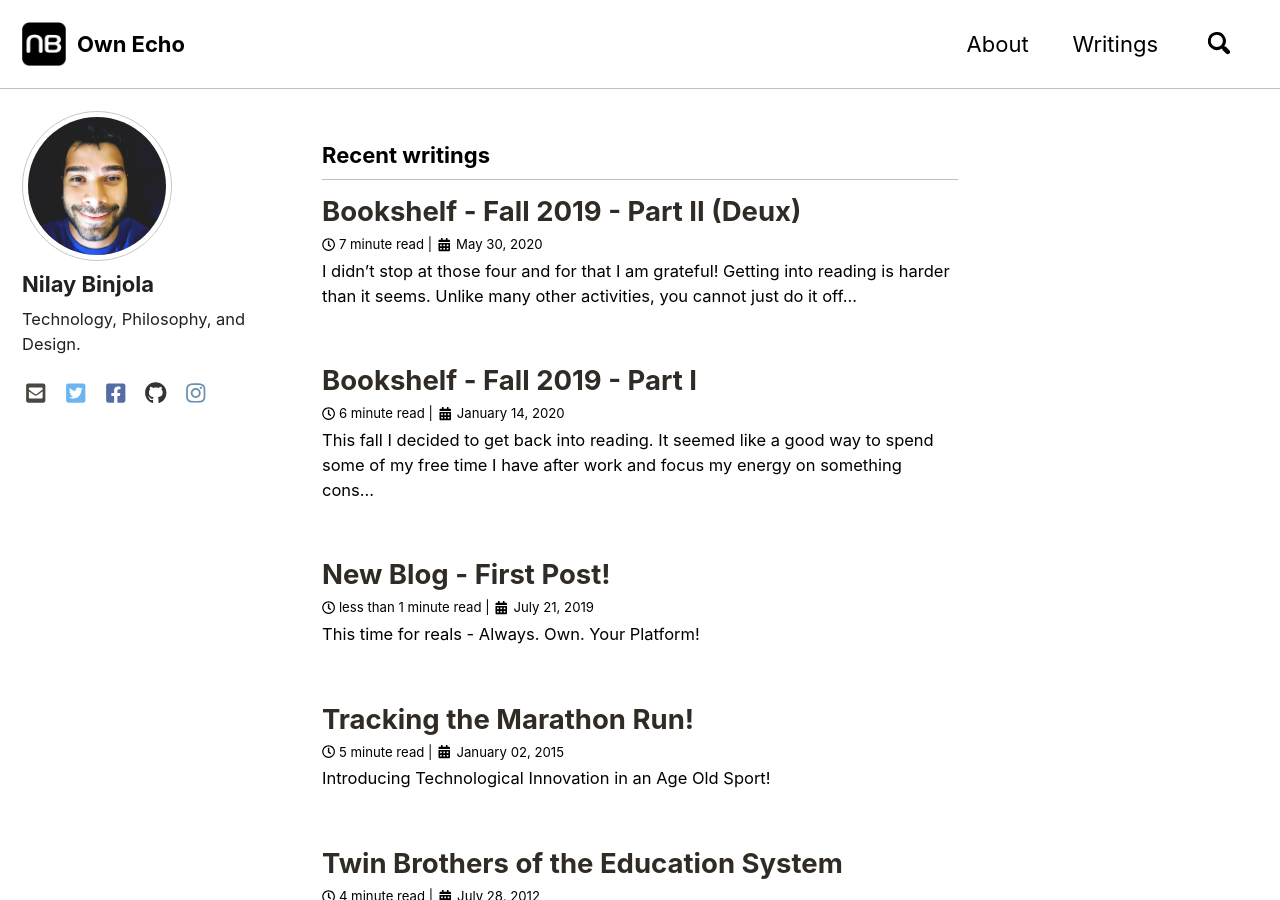
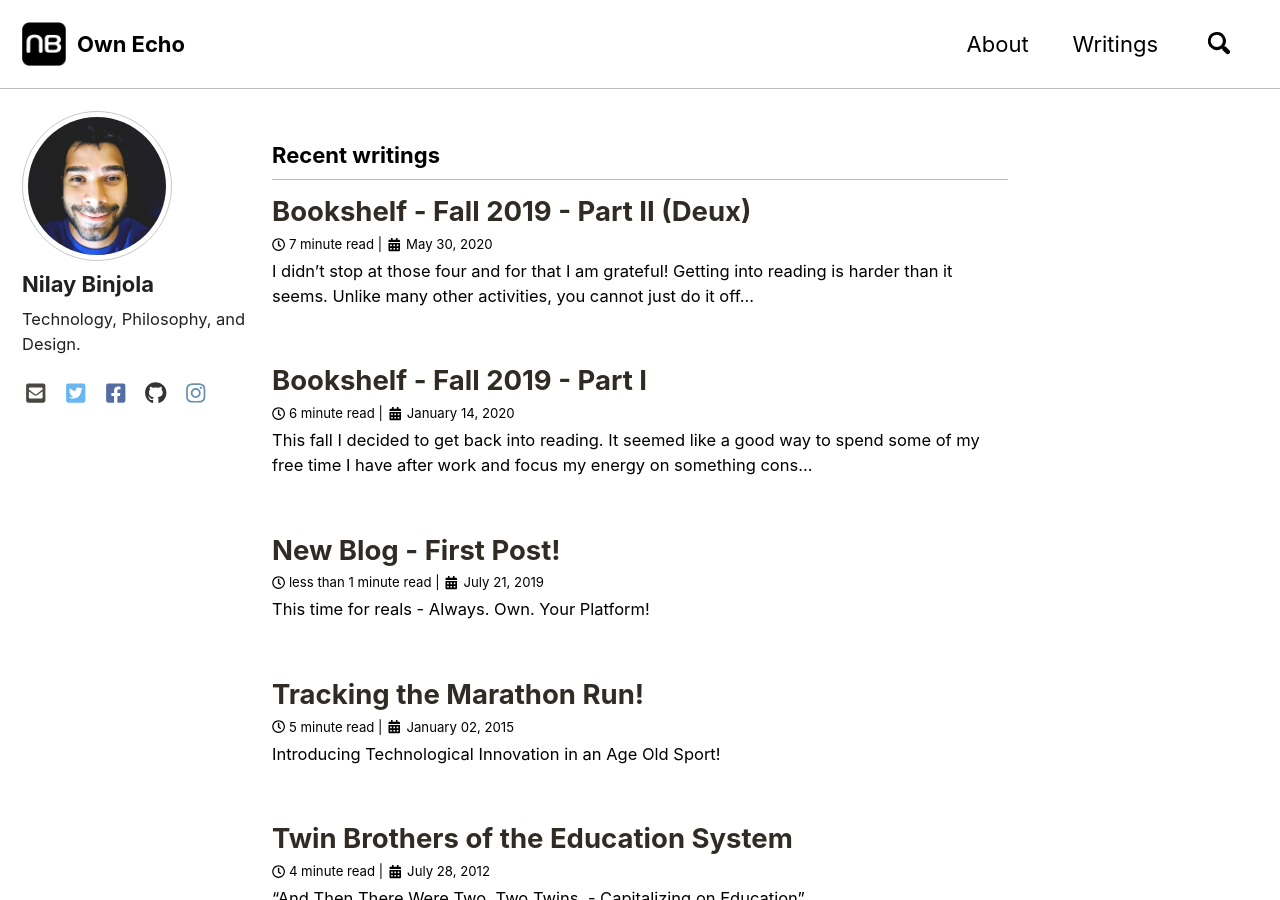
Before and after one commit to nitral/nitral.github.io, a Jekyll site: the page built from index.html, in a window 1280 px wide and 900 px high. Built offline with Jekyll 4.4.1, drawn with Linux system fonts in a browser that asks for light colours; cached includes are drawn as plain includes; nearby versions of some CDN libraries; the list of posts is cut into pages by our own code.

Commit message:
Increased page width

```diff
--- a/_sass/minimal-mistakes/skins/myawesomeskin.scss
+++ b/_sass/minimal-mistakes/skins/myawesomeskin.scss
@@ -13,6 +13,10 @@ $link-color: #302b25 !default;
 $masthead-link-color: $text-color !default;
 $masthead-link-color-hover: $text-color !default;
 $navicon-link-color-hover: mix(#fff, $text-color, 80%) !default;
+
+$right-sidebar-width-narrow: 150px !default;
+$right-sidebar-width: 250px !default;
+$right-sidebar-width-wide: 350px !default;
 
 $general-link-hover-color: #0074D9;
 $masthead-hover-color: #FF4136;
```
